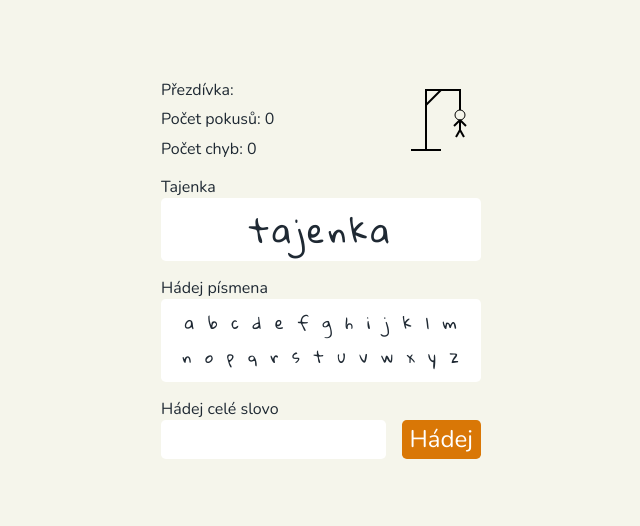
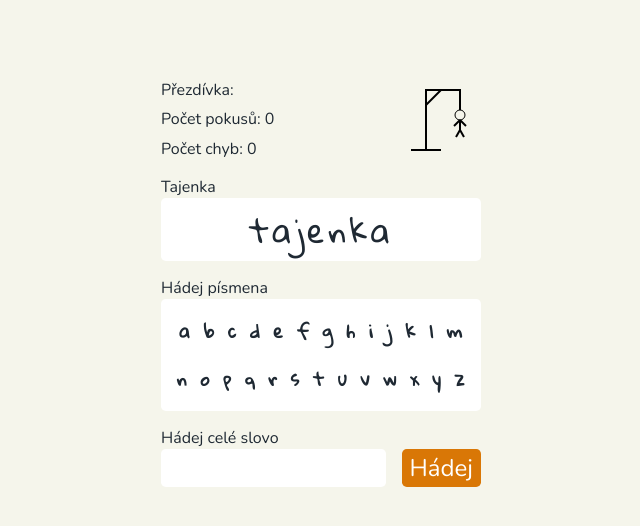
Before and after one commit to ImuneGH/hangman, a React (Vite) app: page /game in a window 1280 px wide. Shown: the top 526 px of the page, without its empty margins (319-959 px from the left). Built offline with nearby package versions, Linux system fonts and the light colour scheme.

Commit message:
feat: vytvoření fce letterClicked a zprovoznení zbarvení písmene po kliknutí

```diff
--- a/src/components/GuessLetters.tsx
+++ b/src/components/GuessLetters.tsx
@@ -2,14 +2,34 @@ import { useOutletContext } from "react-router-dom";
 import "../css/components/guessLetters.css";
 import type { OutletContextType } from "../types/types";
 
-const GuessLetters = () => {
+type GuessLettersProps = {
+  setGuessedLetters: React.Dispatch<React.SetStateAction<string[]>>;
+  guessedLetters: string[];
+};
+
+const GuessLetters = ({ setGuessedLetters, guessedLetters }: GuessLettersProps) => {
   const { gameData } = useOutletContext<OutletContextType>();
+
+  const letterClicked = (letter: string) => {
+    if (!guessedLetters.includes(letter)) {
+      setGuessedLetters((prev) => [...prev, letter]);
+    }
+    console.log(gameData.hiddenWord);
+    // console.log();
+  };
+
   return (
     <div className="guess-letters">
       <h3>Hádej písmena</h3>
       <div className="letters">
-        {gameData.letters.map((letter) => (
-          <span className="letter">{letter}</span>
+        {gameData.letters.map((letter: string) => (
+          <button
+            key={letter}
+            className={!guessedLetters.includes(letter) ? "letter" : gameData.hiddenWord.includes(letter) ? "correct-letter letter" : "guessed-letter letter"}
+            onClick={() => letterClicked(letter)}
+          >
+            {letter}
+          </button>
         ))}
       </div>
     </div>
--- a/src/css/components/guessLetters.css
+++ b/src/css/components/guessLetters.css
@@ -12,7 +12,21 @@
   font-family: "Gloria Hallelujah", cursive;
 }
 
-.letter {
+.guess-letters .letter {
   letter-spacing: 1px;
   padding: 0.4rem;
+
+  color: var(--font-color);
+  background-color: unset;
+  border-radius: 0;
+  font-size: 1.1rem;
+  font-weight: 600;
 }
+
+.guess-letters .guessed-letter {
+  color: var(--muted-color);
+}
+
+.guess-letters .correct-letter {
+  color: var(--accent-color);
+}
--- a/src/pages/Game.tsx
+++ b/src/pages/Game.tsx
@@ -9,13 +9,13 @@ import { useState } from "react";
 
 const Game = () => {
   // const { formData } = useOutletContext<OutletContextType>();
-  const [guessedLetters, setGuessedLetters] = useState<Array<string>>([]);
+  const [guessedLetters, setGuessedLetters] = useState<string[]>([]);
 
   return (
     <div className="game-layout">
       <GameInfo />
       <Solution />
-      <GuessLetters />
+      <GuessLetters setGuessedLetters={setGuessedLetters} guessedLetters={guessedLetters} />
       <GuessWord />
     </div>
   );
```
